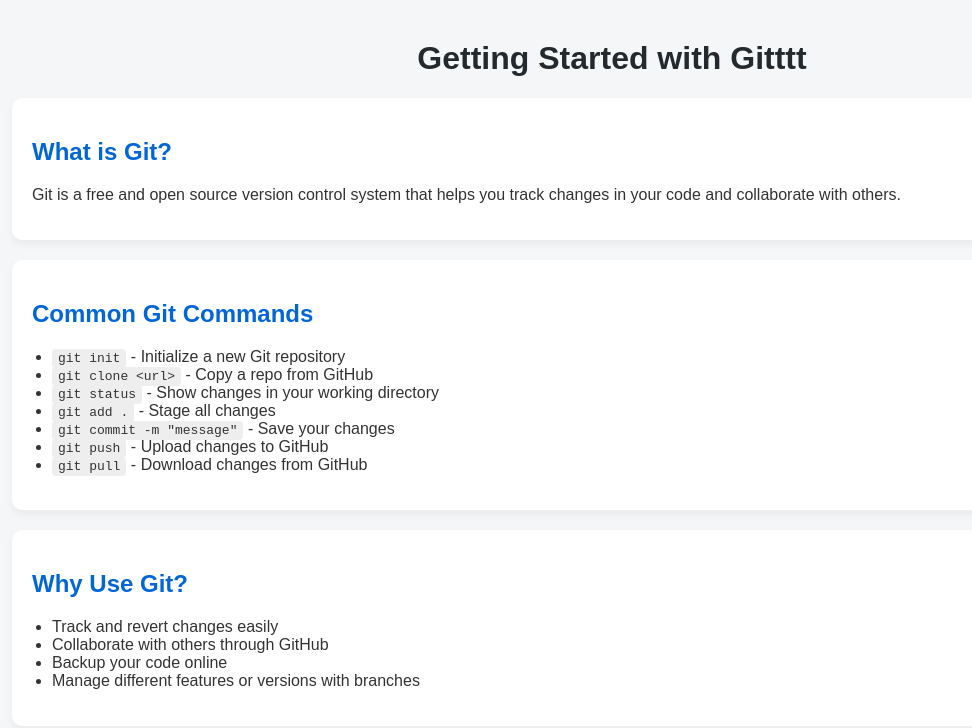
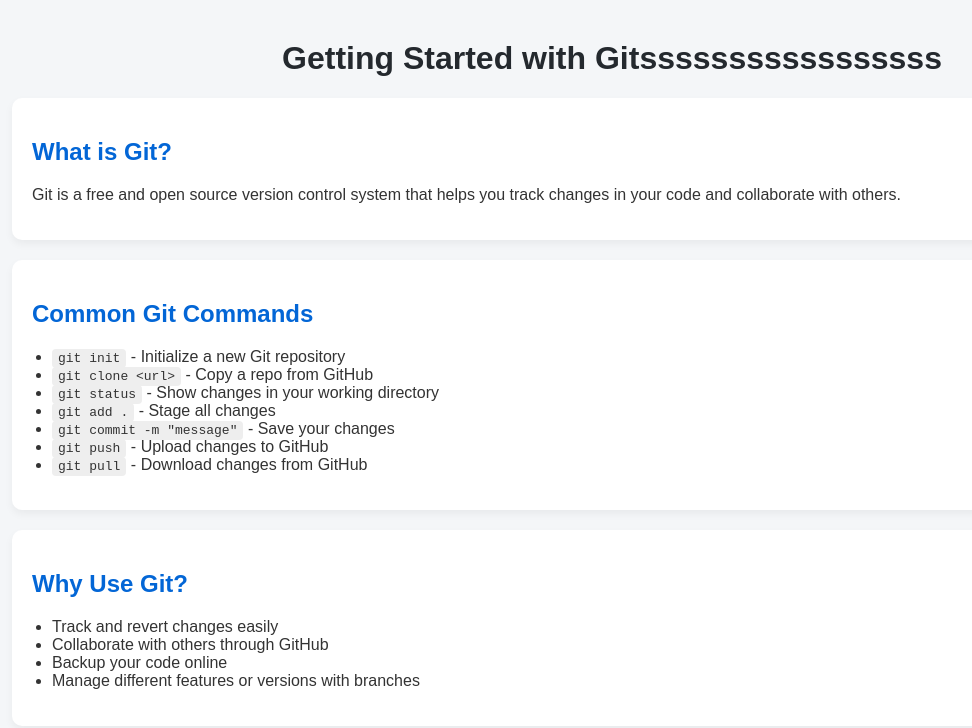
Before and after one commit to manuelosalumbidesii/devops-week1, a plain HTML site: page index.html in a window 1280 px wide. Shown: the whole page, without its empty margins (28-1000 px from the left). Drawn offline with Linux system fonts and the light colour scheme.

Commit message:
update git text

```diff
--- a/index.html
+++ b/index.html
@@ -44,7 +44,7 @@
 
     <body>
 
-        <h1>Getting Started with Gitttt</h1>
+        <h1>Getting Started with Gitsssssssssssssssss</h1>
 
         <div class="section">
             <h2>What is Git?</h2>
```
